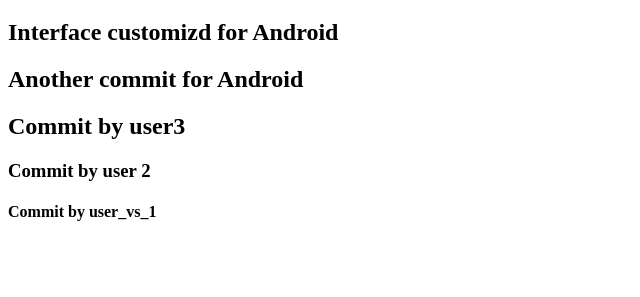
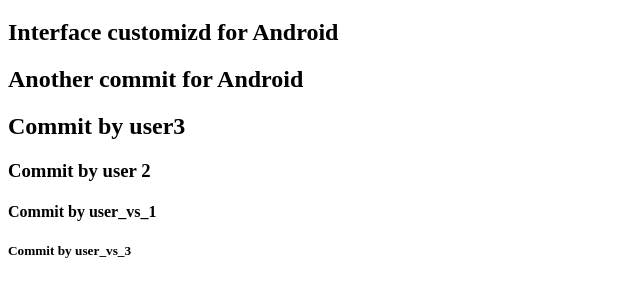
Before and after one commit to SU-Nesterenko/my_mobile_project, a plain HTML site: page index.htm in a window 1280 px wide. Shown: the part 61-358 px from the top of the page, without its empty margins (0-640 px from the left). Drawn offline with Linux system fonts and the light colour scheme.

Commit message:
Commit by user_vs_3

```diff
--- a/index.htm
+++ b/index.htm
@@ -10,5 +10,7 @@
 		<h2>Commit by user3</h2>
 		<h3>Commit by user 2</h3>
 		<h4>Commit by user_vs_1</h4>
+
+		<h5>Commit by user_vs_3</h5>
 	</body>
 </html>
```
